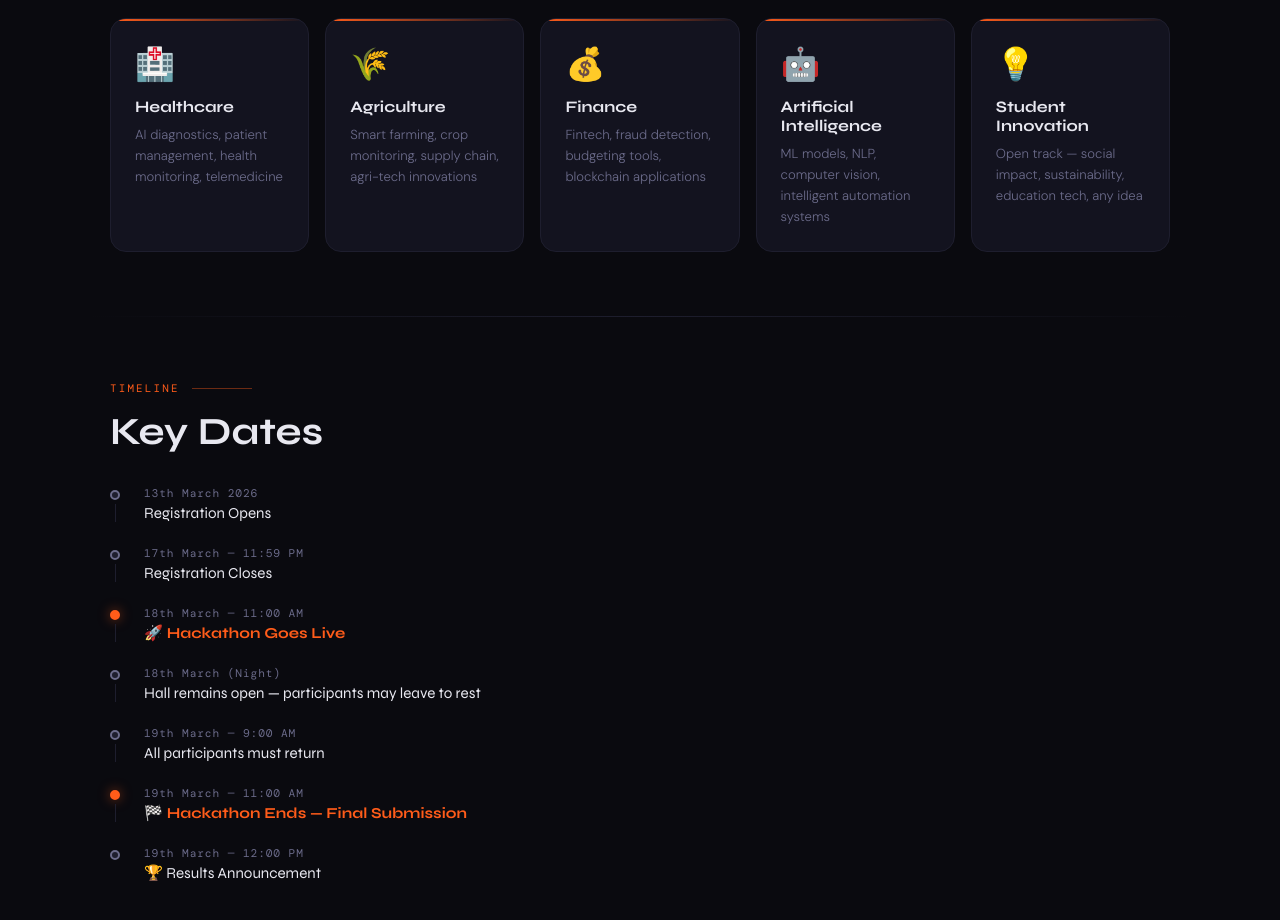
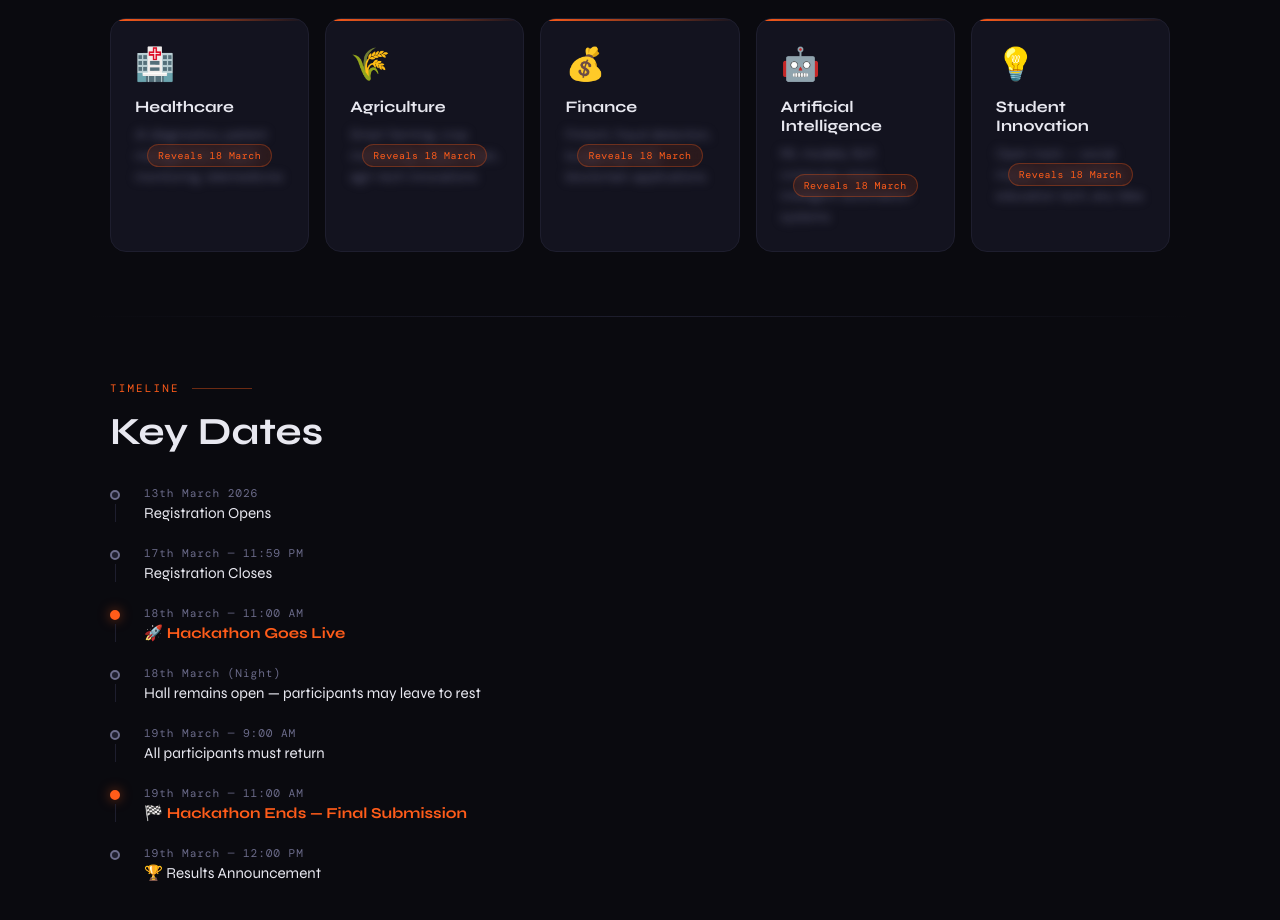
Before and after one commit to HayAARAV/Hackthon_Week-5, a React (Vite) app in the folder client/: page / in a window 1280 px wide. Shown: the part 1020-1940 px from the top of the page. Built offline with nearby package versions, Linux system fonts and the light colour scheme; no server answers.

Commit message:
Add PS blurring and update button color

```diff
--- a/client/src/pages/Home.jsx
+++ b/client/src/pages/Home.jsx
@@ -125,16 +125,57 @@ export default function Home() {
                 <div className="section-label">Tracks</div>
                 <h2 className="section-title">Choose Your Domain</h2>
                 <div style={{ display: 'grid', gridTemplateColumns: 'repeat(auto-fill,minmax(min(100%,190px),1fr))', gap: '1rem' }}>
-                    {TRACKS.map(t => (
+                    {TRACKS.map(t => {
+                        const START_TIME = new Date('2026-03-18T11:00:00+05:30')
+                        const isLive = new Date() >= START_TIME
+                        return (
                             <div key={t.name} className="card" style={{ position: 'relative', overflow: 'hidden', transition: 'transform .3s,border-color .3s' }}
                                 onMouseEnter={e => { e.currentTarget.style.transform = 'translateY(-4px)'; e.currentTarget.style.borderColor = 'rgba(255,92,26,.4)'; }}
                                 onMouseLeave={e => { e.currentTarget.style.transform = ''; e.currentTarget.style.borderColor = ''; }}>
                                 <div style={{ position: 'absolute', top: 0, left: 0, right: 0, height: 2, background: 'linear-gradient(to right,var(--orange),transparent)' }} />
                                 <div style={{ fontSize: '2rem', marginBottom: '.75rem' }}>{t.icon}</div>
                                 <h3 style={{ fontFamily: 'Syne,sans-serif', fontWeight: 700, fontSize: '1rem', marginBottom: '.5rem' }}>{t.name}</h3>
-                            <p style={{ color: 'var(--muted)', fontSize: '.82rem', lineHeight: 1.6 }}>{t.desc}</p>
+                                <div style={{ position: 'relative' }}>
+                                    <p style={{
+                                        color: 'var(--muted)',
+                                        fontSize: '.82rem',
+                                        lineHeight: 1.6,
+                                        filter: isLive ? 'none' : 'blur(5px)',
+                                        userSelect: isLive ? 'auto' : 'none',
+                                        pointerEvents: isLive ? 'auto' : 'none',
+                                        transition: 'filter 0.5s'
+                                    }}>
+                                        {t.desc}
+                                    </p>
+                                    {!isLive && (
+                                        <div style={{
+                                            position: 'absolute',
+                                            inset: 0,
+                                            display: 'flex',
+                                            alignItems: 'center',
+                                            justifyContent: 'center',
+                                            pointerEvents: 'none'
+                                        }}>
+                                            <span style={{
+                                                fontFamily: 'DM Mono,monospace',
+                                                fontSize: '.62rem',
+                                                letterSpacing: '.05em',
+                                                color: 'var(--orange)',
+                                                background: 'rgba(255,92,26,0.1)',
+                                                padding: '4px 10px',
+                                                borderRadius: 100,
+                                                border: '1px solid rgba(255,92,26,0.3)',
+                                                backdropFilter: 'blur(4px)',
+                                                whiteSpace: 'nowrap'
+                                            }}>
+                                                Reveals 18 March
+                                            </span>
                                         </div>
-                    ))}
+                                    )}
+                                </div>
+                            </div>
+                        )
+                    })}
                 </div>
             </section>
 
--- a/client/src/pages/Register.jsx
+++ b/client/src/pages/Register.jsx
@@ -275,9 +275,9 @@ export default function Register() {
                         ))}
 
                         {form.members.length < 4 && (
-                            <button type="button" onClick={addMember} style={{ width: '100%', padding: '12px', background: 'transparent', border: '1px dashed var(--border)', borderRadius: 8, color: 'var(--muted)', fontFamily: 'DM Mono,monospace', fontSize: '.78rem', letterSpacing: '.1em', cursor: 'pointer', transition: 'border-color .2s, color .2s' }}
+                            <button type="button" onClick={addMember} style={{ width: '100%', padding: '12px', background: 'transparent', border: '1px dashed var(--border)', borderRadius: 8, color: '#fff', fontFamily: 'DM Mono,monospace', fontSize: '.78rem', letterSpacing: '.1em', cursor: 'pointer', transition: 'border-color .2s, color .2s' }}
                                 onMouseEnter={e => { e.target.style.borderColor = 'var(--orange)'; e.target.style.color = 'var(--orange)' }}
-                                onMouseLeave={e => { e.target.style.borderColor = ''; e.target.style.color = '' }}>
+                                onMouseLeave={e => { e.target.style.borderColor = ''; e.target.style.color = '#fff' }}>
                                 + ADD MEMBER ({form.members.length}/4)
                             </button>
                         )}
```
Lines whose indentation alone changed are shown as unchanged.
